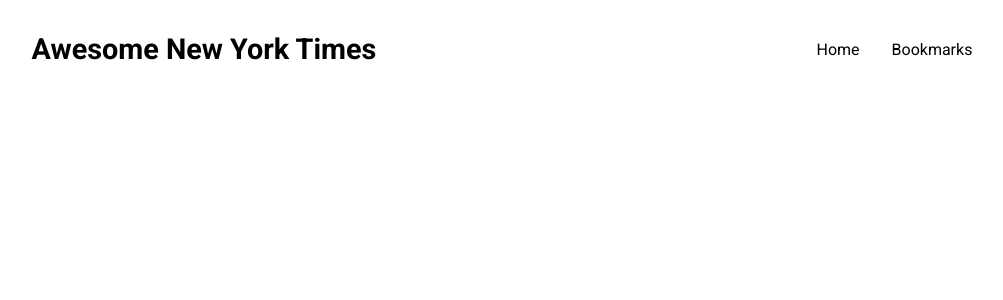
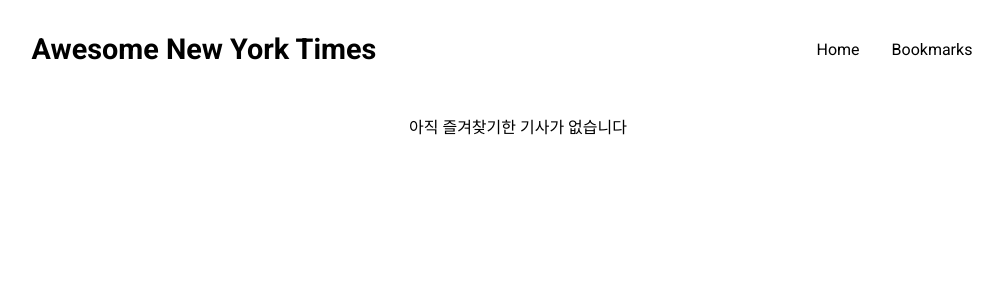
Before and after one commit to sanginchun/awesome-nyt, a React app: page /bookmarks in a window 1280 px wide. Shown: the top 300 px of the page, without its empty margins (122-1125 px from the left). Built offline with nearby package versions, Linux system fonts and the light colour scheme.

Commit message:
add: 즐겨찾기한 기사 없을 시 메시지 출력

```diff
--- a/src/components/routes/Bookmarks.tsx
+++ b/src/components/routes/Bookmarks.tsx
@@ -11,10 +11,16 @@
 
   return (
     <section>
-      <ArticleList
-        articles={sortedArticles}
-        shouldConfirmRemoveBookmark={true}
-      />
+      {sortedArticles.length ? (
+        <ArticleList
+          articles={sortedArticles}
+          shouldConfirmRemoveBookmark={true}
+        />
+      ) : (
+        <p style={{ marginTop: '3rem', textAlign: 'center' }}>
+          아직 즐겨찾기한 기사가 없습니다
+        </p>
+      )}
     </section>
   );
 };
```
